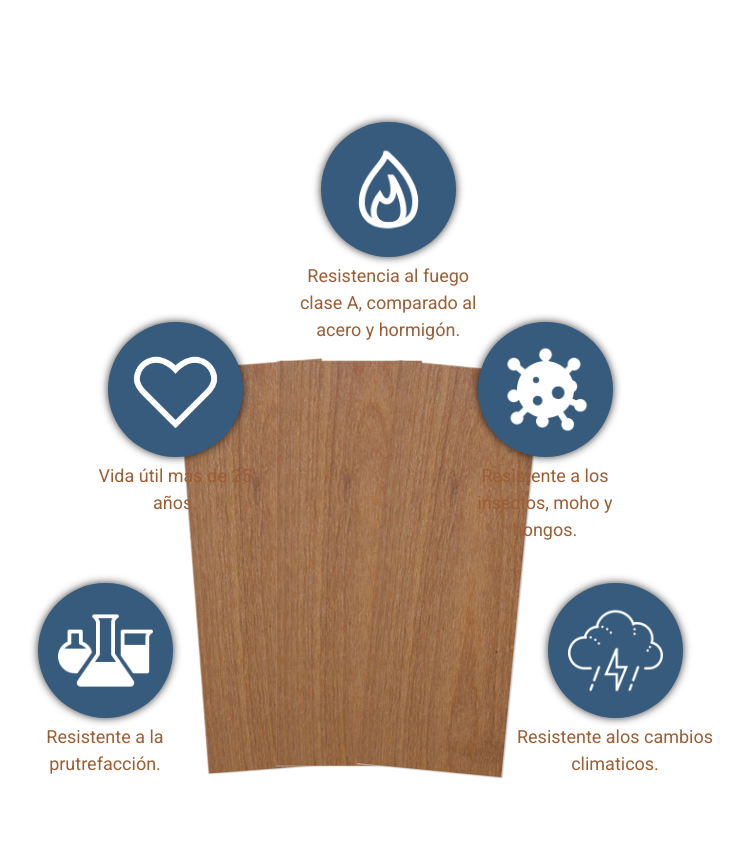
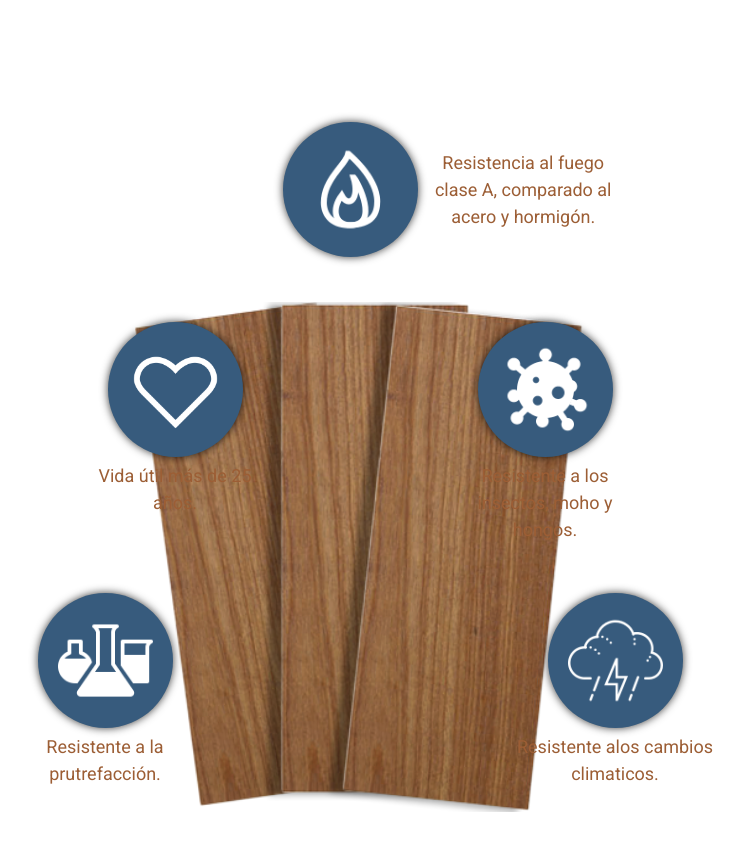
Before and after one commit to luisantonio16/MadeiraTech, a React (Vite) app: page /maderas-tropicales/cumaru in a window 1280 px wide. Shown: the part 760-1610 px from the top of the page, without its empty margins (280-1024 px from the left). Built offline with nearby package versions, Linux system fonts and the light colour scheme; a web font is replaced by a local one.

Commit message:
cambios madera

```diff
--- a/src/Css/subCategorias.css
+++ b/src/Css/subCategorias.css
@@ -166,12 +166,9 @@ margin-top: 190px;
 .wood-image-ipe{
   display: block;
   margin: auto;
-  width: 500px;
-  height: 500px;
-  background-image: url('../assets/norxSubCategoria/ipe_madera.png');
-  background-position: center;
-  background-repeat: no-repeat;
-  background-size: cover;
+  width: 450px;
+  height: 510px;
+
 }
 .wood-image-Ayous{
   display: block;
@@ -244,6 +241,8 @@ margin-top: 190px;
   right: 350px;
 }
 .circle-top{
+  display: flex;
+  flex-direction: row-reverse;
   position: absolute;
   top: -180px;
   left: 44%;
--- a/src/componentes/CumaruMaderasTropicales.jsx
+++ b/src/componentes/CumaruMaderasTropicales.jsx
@@ -10,6 +10,7 @@ import heart1 from "../assets/norxSubCategoria/virus_ipe.png"
 import heart2 from "../assets/norxSubCategoria/storm_ipe.png"
 import heart3 from "../assets/norxSubCategoria/lab_cumaru.png"
 import heart4 from "../assets/norxSubCategoria/fire_ipe.png"
+import ayousMadera from "../assets/norxSubCategoria/ayous/maderas_ayous.png"
 
 import arrow from '../assets/norxSubCategoria/arrow.png'
 import norx1 from '../assets/norxSubCategoria/etiquetas_cumaru_ipe.png'
@@ -50,7 +51,9 @@ const IpeMaderasTropicales = () => {
 
         <section className='sub-categorias--informacion'>
             <div className="design-container">
-                <div className="wood-image-ipe"></div>
+                <div >
+                  <img className='wood-image-ipe' src={ayousMadera} alt="" />
+                </div>
 
                 <div className="circle circle-left">
 
@@ -67,13 +70,13 @@ const IpeMaderasTropicales = () => {
                     moho y hongos.</p>
                 </div>
                 <div className="circle circle-top">
-
+                <p className='circle-texto-left'>Resistencia al fuego clase
+                                                A, comparado al acero y
+                                                hormigón.</p>
                     <div className='circle-imagenes'>
                         <img src={heart4} alt="" />
                     </div>
-                    <p className='circle-texto-left'>Resistencia al fuego clase
-                                                A, comparado al acero y
-                                                hormigón.</p>
+
                 </div>
                 <div className="circle circle-bottom-left">
 
--- a/src/componentes/IpeMaderasTropicales.jsx
+++ b/src/componentes/IpeMaderasTropicales.jsx
@@ -10,6 +10,7 @@ import heart1 from "../assets/norxSubCategoria/virus_ipe.png"
 import heart2 from "../assets/norxSubCategoria/storm_ipe.png"
 import heart3 from "../assets/norxSubCategoria/insect_ipe.png"
 import heart4 from "../assets/norxSubCategoria/fire_ipe.png"
+import ayousMadera from "../assets/norxSubCategoria/ayous/maderas_ayous.png"
 
 import arrow from '../assets/norxSubCategoria/arrow.png'
 import norx1 from '../assets/norxSubCategoria/etiquetas_cumaru_ipe.png'
@@ -50,7 +51,9 @@ const IpeMaderasTropicales = () => {
 
         <section className='sub-categorias--informacion'>
             <div className="design-container">
-                <div className="wood-image-ipe"></div>
+                <div >
+                  <img className='wood-image-ipe' src={ayousMadera} alt="" />
+                </div>
 
                 <div className="circle circle-left">
 
@@ -67,12 +70,13 @@ const IpeMaderasTropicales = () => {
                     hongos.</p>
                 </div>
                 <div className="circle circle-top">
+                <p className='circle-texto-left'>Resistencia al fuego clase
+                                                A, comparado al acero y
+                                                hormigón.</p>
                     <div className='circle-imagenes'>
                         <img src={heart4} alt="" />
                     </div>
-                    <p className='circle-texto-left'>Resistencia al fuego clase
-                                                A, comparado al acero y
-                                                hormigón.</p>
+
                 </div>
                 <div className="circle circle-bottom-left">
 
--- a/src/componentes/Norx.jsx
+++ b/src/componentes/Norx.jsx
@@ -8,6 +8,7 @@ import heart from "../assets/norxSubCategoria/Heart_Norx.png"
 import heart1 from "../assets/norxSubCategoria/settings_Norx.png"
 import heart2 from "../assets/norxSubCategoria/recycle_norx.png"
 import heart3 from "../assets/norxSubCategoria/Scales_norx.png"
+import ashMadera from "../assets/norxSubCategoria/ASH/madera_Ash.png"
 
 import arrow from '../assets/norxSubCategoria/arrow.png'
 import norx1 from '../assets/norxSubCategoria/revestimientos.png'
@@ -49,13 +50,15 @@ const Norx = () => {
 
             <section className='sub-categorias--informacion'>
                 <div className="design-container">
-                    <div className="wood-image"></div>
+                    <div >
+                       <img className="wood-image-Ash" src={ashMadera}  />
+                    </div>
 
                     <div className="circle circle-left">
-                        <p className='circle-texto-left'>Vida útil más de 50 años.</p>
                         <div className='circle-imagenes'>
                             <img src={heart} alt="" />
                         </div>
+                        <p className='circle-texto-left'>Vida útil más de 50 años.</p>
                     </div>
                     <div className="circle circle-right">
                         <div className='circle-imagenes'>
@@ -64,10 +67,11 @@ const Norx = () => {
                         <p>95% material reciclado.</p>
                     </div>
                     <div className="circle circle-bottom-left">
-                        <p>Mínimo Mantenimiento.</p>
+
                         <div className='circle-imagenes'>
                             <img src={heart1} alt="" />
                         </div>
+                        <p>Mínimo Mantenimiento.</p>
                     </div>
                     <div className="circle circle-bottom-right">
                         <div className='circle-imagenes'>
```
Also changed, not shown: src/assets/norxSubCategoria/ASH/madera_Ash.png.
